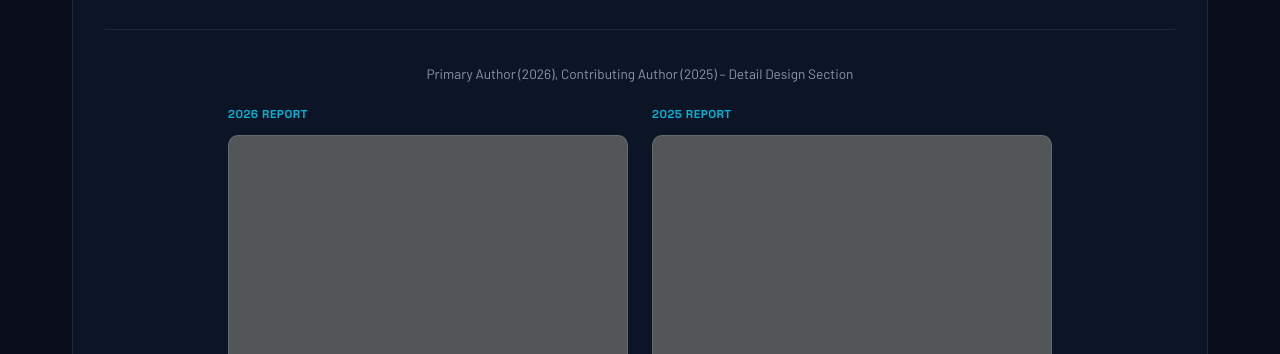
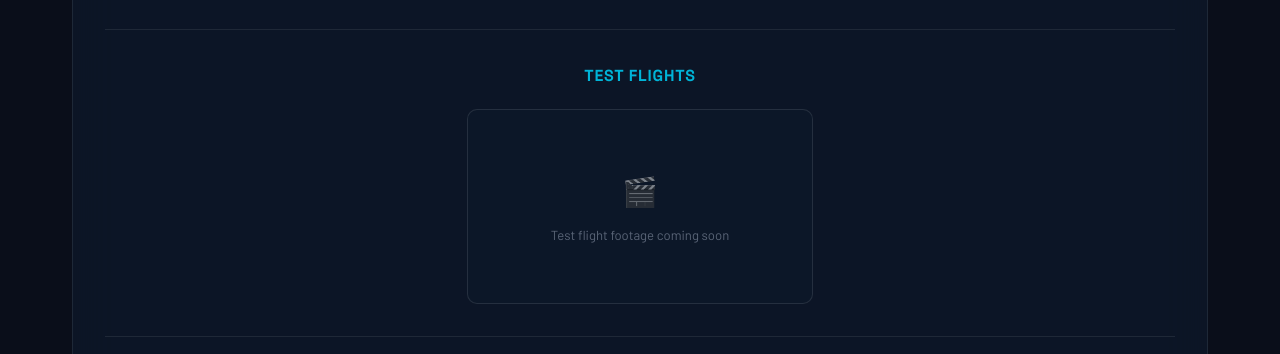
Before and after one commit to JacobTenorio-10/JacobTenorio-10.github.io, a plain HTML site: page index.html in a window 1280 px wide. Shown: the part 2738-3092 px from the top of the page. Drawn offline with Linux system fonts and the light colour scheme; animation ran at ten frames a second.

Commit message:
Add Test Flights video section to aircraft project
Videos live in assets/videos/aircraft/test-flights/ and are picked up
via the same drop-in-and-regenerate-manifest workflow as the project
image carousels, with no cap on how many can be added.

Layout: 3 equal videos per row; a lone leftover video stays the same
width as a normal column and centers in its row; a leftover pair
splits its row 50/50. All videos in the section play (muted, looped)
together via a single scroll observer -- enter view to play, leave to
pause, return to resume. Falls back to a placeholder card until real
footage is added.

```diff
--- /dev/null
+++ b/assets/videos/manifest.js
@@ -0,0 +1,6 @@
+// Auto-generated by generate-manifests.ps1 -- do not edit by hand.
+window.VIDEO_MANIFEST = {
+    "assets/videos/aircraft/test-flights":  [
+
+                                            ]
+};
--- a/index.css
+++ b/index.css
@@ -864,6 +864,88 @@ img {
 
 
 /* ===================================
+   PROJECT VIDEOS (Test Flights)
+   3-per-row; a lone leftover video stays
+   column-width and centers, a pair of
+   leftovers splits the row 50/50.
+   =================================== */
+.project-videos {
+  margin-top: 2rem;
+  padding-top: 2rem;
+  border-top: 1px solid rgba(255, 255, 255, 0.08);
+  position: relative;
+  z-index: 1;
+}
+
+.project-videos-title {
+  text-align: center;
+  font-family: var(--font-heading);
+  font-size: 1rem;
+  font-weight: 700;
+  color: var(--project-accent, var(--accent-blue));
+  text-transform: uppercase;
+  letter-spacing: 0.05em;
+  margin-bottom: 1.25rem;
+}
+
+.videos-rows {
+  display: flex;
+  flex-direction: column;
+  gap: 1rem;
+}
+
+.videos-row {
+  display: flex;
+  gap: 1rem;
+  justify-content: flex-start;
+}
+
+.videos-row.videos-row-solo {
+  justify-content: center;
+}
+
+.video-item {
+  flex: 1 1 0;
+  min-width: 0;
+  aspect-ratio: 16 / 9;
+  border-radius: 10px;
+  overflow: hidden;
+  position: relative;
+  background: rgba(15, 27, 45, 0.5);
+  border: 1px solid rgba(255, 255, 255, 0.1);
+}
+
+.videos-row-solo .video-item {
+  flex: 0 1 calc((100% - 2rem) / 3);
+}
+
+.video-item video {
+  width: 100%;
+  height: 100%;
+  object-fit: cover;
+  display: block;
+}
+
+.video-item-placeholder {
+  display: flex;
+  flex-direction: column;
+  align-items: center;
+  justify-content: center;
+  gap: 0.5rem;
+  height: 100%;
+  color: var(--text-muted);
+  font-size: 0.82rem;
+  text-align: center;
+  padding: 1rem;
+}
+
+.video-item-placeholder .placeholder-icon {
+  font-size: 1.8rem;
+  opacity: 0.5;
+}
+
+
+/* ===================================
    PROJECT DESIGN REPORTS (scrollable viewer + download)
    =================================== */
 .project-reports {
@@ -1165,6 +1247,15 @@ img {
     gap: 1.25rem;
   }
 
+  /* Project videos: stack instead of squeezing 3 across */
+  .videos-row {
+    flex-direction: column;
+  }
+
+  .videos-row-solo .video-item {
+    flex-basis: auto;
+  }
+
   /* Skills */
   .skills-grid {
     grid-template-columns: 1fr;
--- a/index.html
+++ b/index.html
@@ -193,6 +193,11 @@
                 <li>Reduced new-member CAD training time by <strong>50%</strong> by designing an onboarding curriculum</li>
               </ul>
             </div>
+          </div>
+
+          <div class="project-videos" data-video-dir="assets/videos/aircraft/test-flights">
+            <h4 class="project-videos-title">Test Flights</h4>
+            <div class="videos-rows"></div>
           </div>
 
           <div class="project-reports">
@@ -680,6 +685,7 @@
   </footer>
 
   <script src="assets/images/manifest.js"></script>
+  <script src="assets/videos/manifest.js"></script>
   <script src="script.js"></script>
 </body>
 </html>
--- a/script.js
+++ b/script.js
@@ -622,6 +622,79 @@
 
 
   /* ---------------------------------
+     TEST FLIGHT VIDEOS
+     Reads window.VIDEO_MANIFEST (assets/videos/manifest.js).
+     Groups videos 3-per-row; a lone leftover video stays column-width
+     and centers, a pair of leftovers splits its row 50/50. All videos
+     in a section play/pause together based on scroll visibility.
+     --------------------------------- */
+  function initVideoRows() {
+    const manifest = window.VIDEO_MANIFEST || {};
+
+    document.querySelectorAll('.project-videos').forEach(root => {
+      const dir = root.dataset.videoDir;
+      const files = (manifest[dir] && manifest[dir].length) ? manifest[dir] : null;
+      const rowsEl = root.querySelector('.videos-rows');
+      const items = files || [null]; // no videos yet → show a single placeholder
+      const videos = [];
+
+      for (let i = 0; i < items.length; i += 3) {
+        const chunk = items.slice(i, i + 3);
+        const rowEl = document.createElement('div');
+        rowEl.className = 'videos-row';
+        if (chunk.length === 1) rowEl.classList.add('videos-row-solo');
+
+        chunk.forEach((file, idx) => {
+          const item = document.createElement('div');
+          item.className = 'video-item';
+
+          if (file) {
+            const video = document.createElement('video');
+            video.src = `${dir}/${file}`;
+            video.muted = true;
+            video.setAttribute('muted', '');
+            video.loop = true;
+            video.playsInline = true;
+            video.setAttribute('playsinline', '');
+            video.preload = 'metadata';
+            video.setAttribute('aria-label', `Test flight video ${i + idx + 1}`);
+            item.appendChild(video);
+            videos.push(video);
+          } else {
+            item.classList.add('video-item-placeholder');
+            const icon = document.createElement('div');
+            icon.className = 'placeholder-icon';
+            icon.textContent = '🎬';
+            const label = document.createElement('span');
+            label.textContent = 'Test flight footage coming soon';
+            item.append(icon, label);
+          }
+          rowEl.appendChild(item);
+        });
+
+        rowsEl.appendChild(rowEl);
+      }
+
+      if (!videos.length) return;
+
+      const videoObserver = new IntersectionObserver((entries) => {
+        entries.forEach(entry => {
+          if (entry.isIntersecting) {
+            videos.forEach(v => { v.play().catch(() => {}); });
+          } else {
+            videos.forEach(v => v.pause());
+          }
+        });
+      }, { threshold: 0.25 });
+
+      videoObserver.observe(root);
+    });
+  }
+
+  initVideoRows();
+
+
+  /* ---------------------------------
      ACTIVE NAV LINK HIGHLIGHT
      --------------------------------- */
   const sections = document.querySelectorAll('section[id]');
```
Also changed, not shown: assets/videos/README.md (added), 2 other files.
